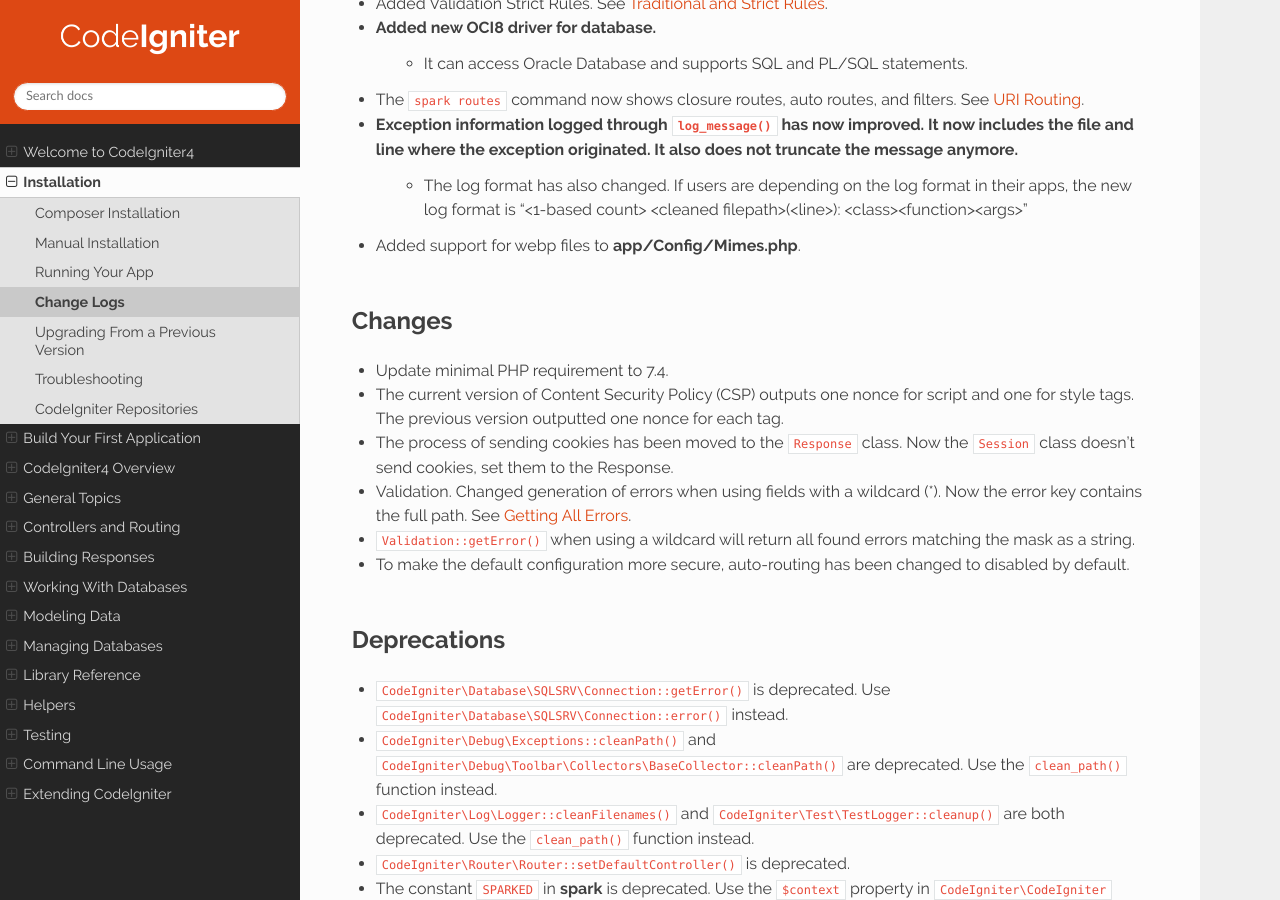
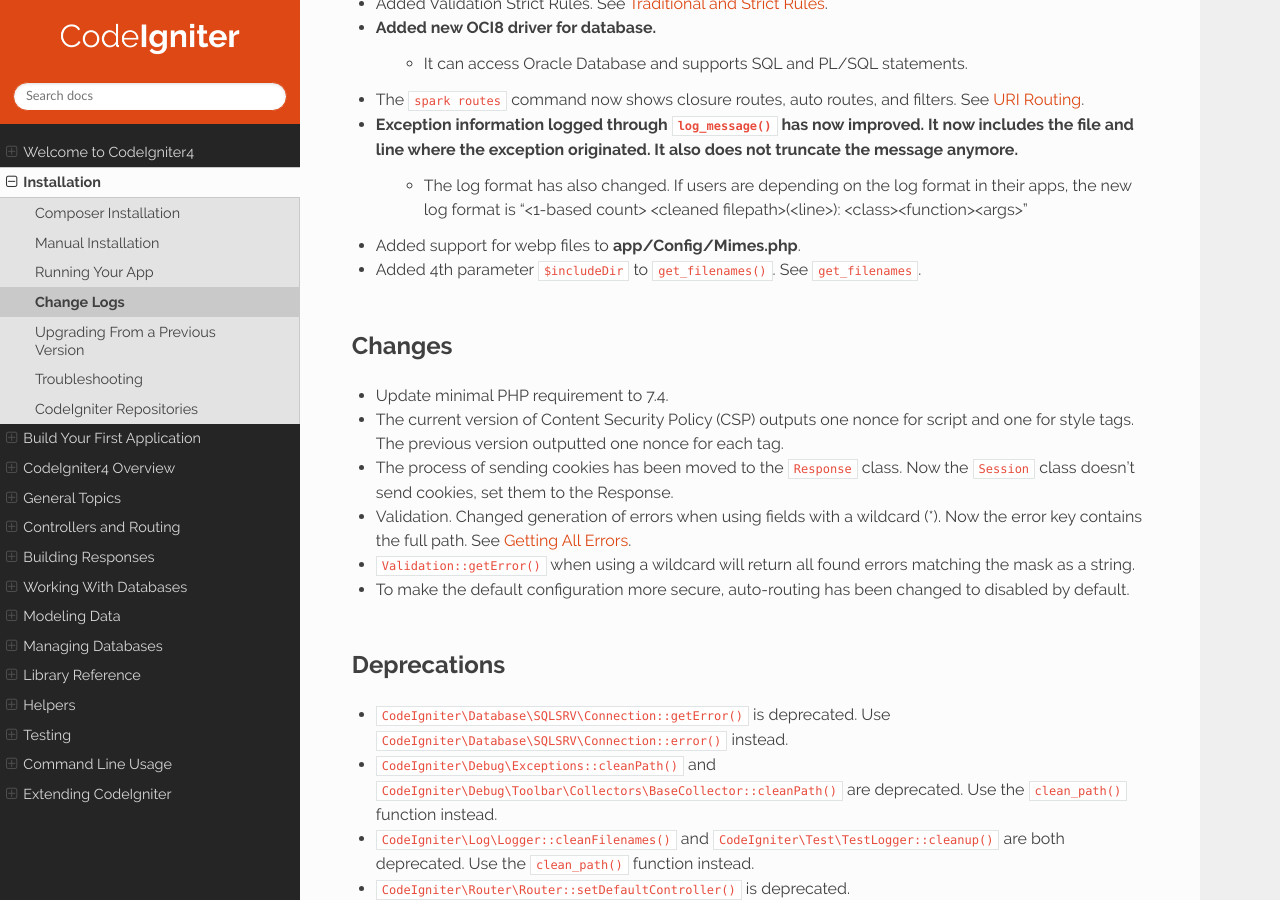
Before and after one commit to NEKOGET/ci4_user_guide_src, a Sphinx documentation site: the page built from source/changelogs/v4.2.0.rst, in a window 1280 px wide and 900 px high, scrolled down 1145 px. Built offline with Sphinx 7.4.7 and the Read the Docs theme 2.0.0, drawn with Linux system fonts in a browser that asks for light colours; cross-references to code outside the pages are shown as plain code.

Commit message:
docs: add changelog

```diff
--- a/source/changelogs/v4.2.0.rst
+++ b/source/changelogs/v4.2.0.rst
@@ -37,6 +37,7 @@ Enhancements
 - Exception information logged through ``log_message()`` has now improved. It now includes the file and line where the exception originated. It also does not truncate the message anymore.
     - The log format has also changed. If users are depending on the log format in their apps, the new log format is "<1-based count> <cleaned filepath>(<line>): <class><function><args>"
 - Added support for webp files to **app/Config/Mimes.php**.
+- Added 4th parameter ``$includeDir`` to ``get_filenames()``. See :php:func:`get_filenames`.
 
 Changes
 *******
```
